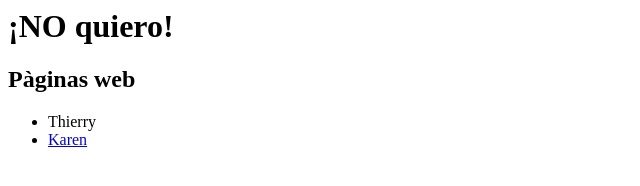
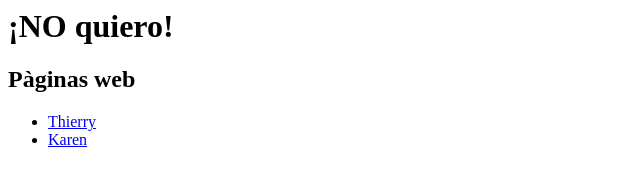
Before and after one commit to saarentyr/site_karen, a plain HTML site: page index.html in a window 1280 px wide. Shown: the full height of the page, 0-640 px from the left. Drawn offline with Linux system fonts and the light colour scheme.

Commit message:
adding a stupid thing 2

```diff
--- a/index.html
+++ b/index.html
@@ -5,7 +5,7 @@
 <body>
   <h2> Pàginas web </h2>
   <ul>
-    <li> Thierry </li>
+    <li> <a href="site_karen/thierry/index.html"> Thierry </a> </li>
     <li> <a href="site_karen/karen/index.html"> Karen </a> </li>
   </ul>
 </body>
```
